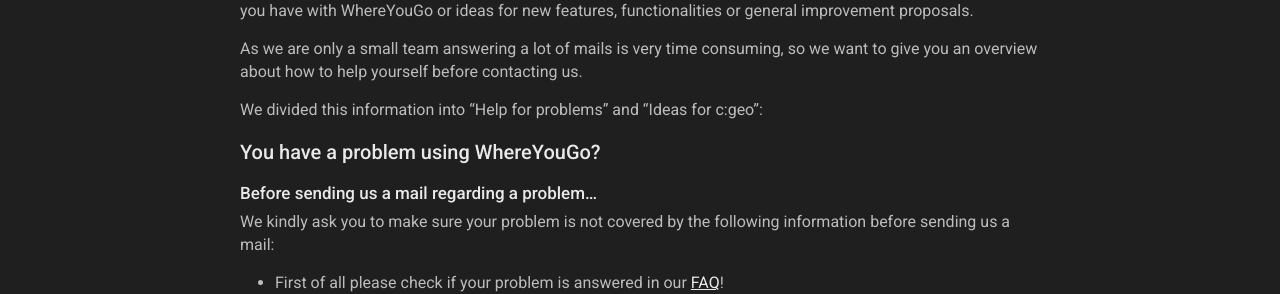
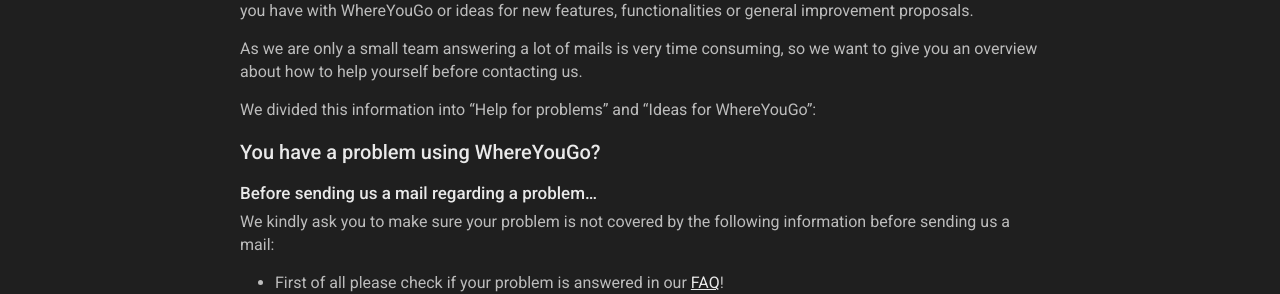
Before and after one commit to cgeo/WhereYouGo-website, a Jekyll site: the page built from support.md, in a window 1280 px wide and 900 px high. Shown: the part 224-518 px from the top of the window. Built offline with Jekyll 4.4.1, drawn with Linux system fonts in a browser that asks for light colours; nearby versions of some CDN libraries; a script that is not in the unit is left out.

Commit message:
Fix FAQ link from support page

```diff
--- a/support.md
+++ b/support.md
@@ -9,7 +9,7 @@
 
 As we are only a small team answering a lot of mails is very time consuming, so we want to give you an overview about how to help yourself before contacting us.
 
-We divided this information into "Help for problems" and "Ideas for c:geo":
+We divided this information into "Help for problems" and "Ideas for WhereYouGo":
 
 ## You have a problem using WhereYouGo?
 
@@ -17,7 +17,7 @@
 
 We kindly ask you to make sure your problem is not covered by the following information before sending us a mail:
 
-- First of all please check if your problem is answered in our [FAQ](../faq)!
+- First of all please check if your problem is answered in our [FAQ](./faq)!
 
 - You should also check if your problem is already listed on our [Bugtracking system](https://github.com/cgeo/WhereYouGo/issues?q=sort%3Aupdated-desc). In this case we are already working on it and you can follow the status of the problem there.
 
@@ -50,7 +50,7 @@
 
 We are also using our bugtracking system for documentation of new ideas and feature requests. Before contacting us with your idea please check if it is not already contained in our list of [Feature Requests](https://github.com/cgeo/WhereYouGo/issues?q=label%3A%22Feature+Request%22+sort%3Acreated-desc).
 
-Our [FAQ](../faq) might also contain some answers about why certain features or functions are currently not implemented.
+Our [FAQ](./faq) might also contain some answers about why certain features or functions are currently not implemented.
 
 ### Contact us with your idea
 
```
